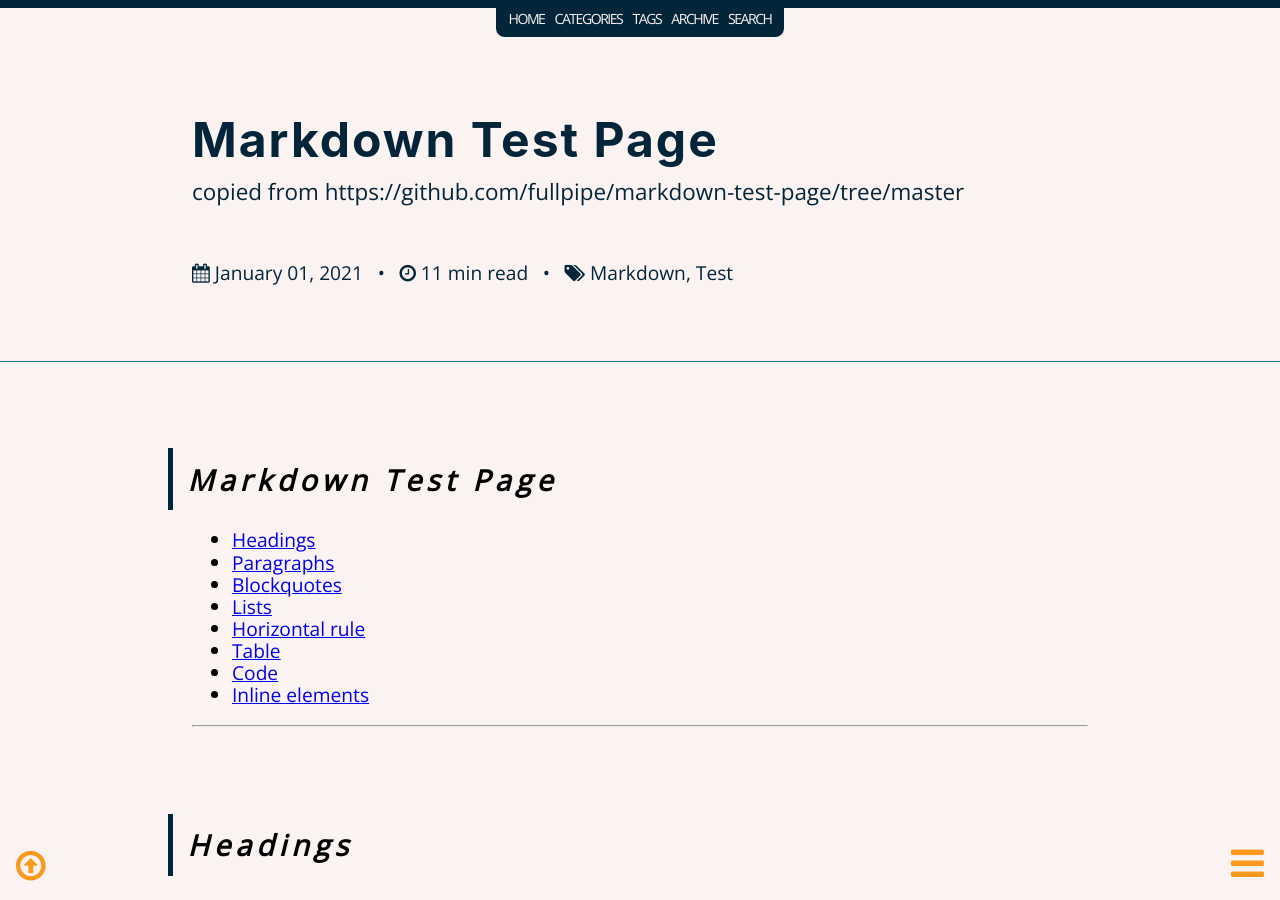
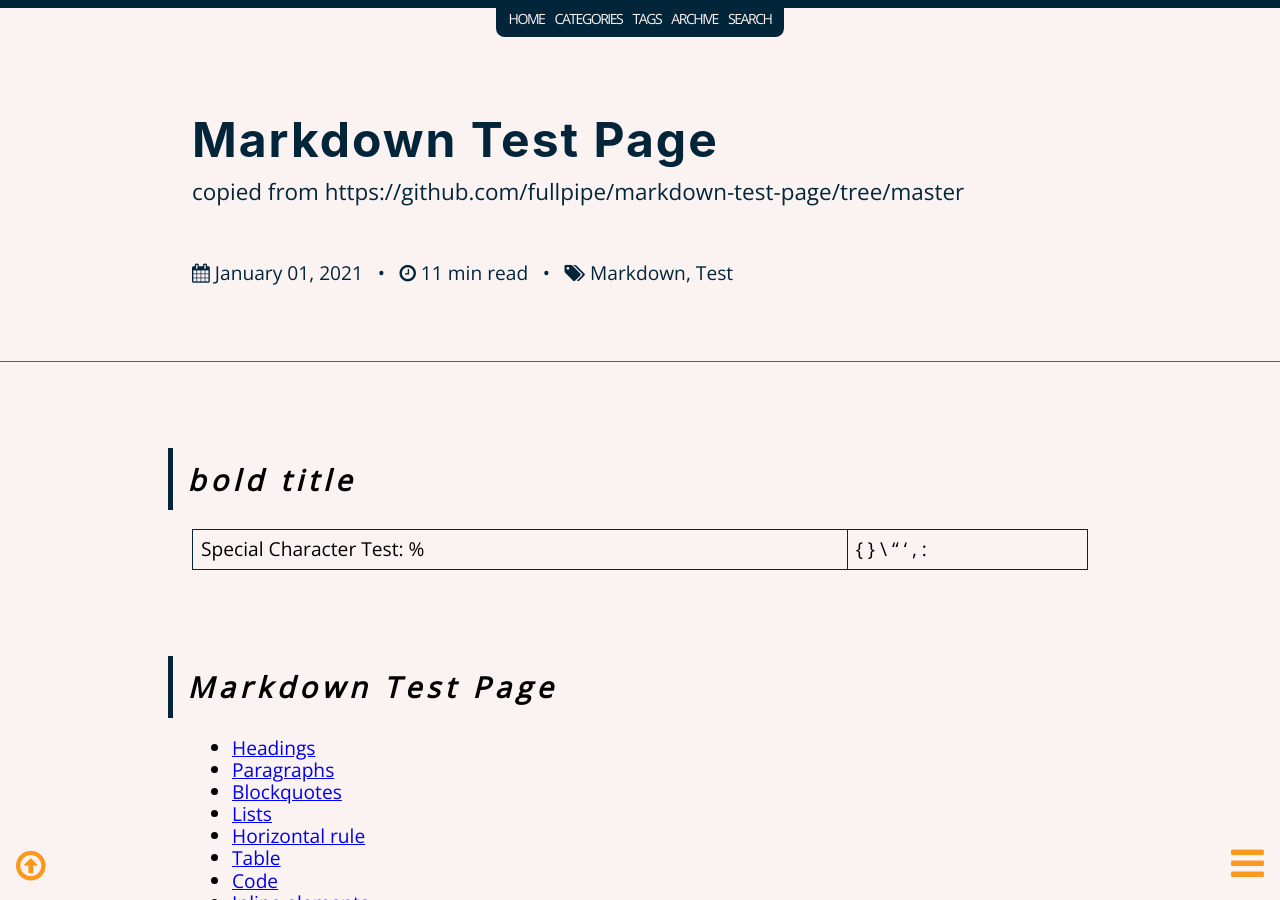
Before and after one commit to papierkorp/jekyll-theme-horizon-flow, a Jekyll site: the page built from _posts/2021-01-01-markdown-test-page.md, in a window 1280 px wide and 900 px high. Built offline with Jekyll 4.4.1, drawn with Linux system fonts in a browser that asks for light colours.

```diff
--- a/_layouts/archive.html
+++ b/_layouts/archive.html
@@ -65,7 +65,7 @@ layout: default
 
               <span class="archive_summary">
                 <h3>
-                  <a href="{{ site.baseurl }}{{ post.url | relative_url }}">{{ post.title }}</a>
+                  <a href="{{ site.baseurl }}{{ post.url }}">{{ post.title }}</a>
                 </h3>
                 {{ post.content | markdownify | strip_html | truncatewords: 50 }}
               </span>
--- a/_layouts/home.html
+++ b/_layouts/home.html
@@ -47,11 +47,11 @@ layout: default
 		<!-- Pagination links -->
 		<div class="pagination">
 			{% if paginator.previous_page %}
-				<a class="previous" href="{{ paginator.previous_page_path }}"><span class="spanprevious"><i class="arrow left" title="previous page"></i></span></a>
+				<a class="previous" href="{{ site.baseurl}}{{ paginator.previous_page_path }}"><span class="spanprevious"><i class="arrow left" title="previous page"></i></span></a>
 			{% endif %}
 				<p class="page_count">{{ paginator.page }} / {{ paginator.total_pages }}</p>
 			{% if paginator.next_page %}
-				<a class="next" href="{{ paginator.next_page_path }}"><span class="spannext"><i class="arrow right" title="next page"></i></span></a>
+				<a class="next" href="{{ site.baseurl}}{{ paginator.next_page_path }}"><span class="spannext"><i class="arrow right" title="next page"></i></span></a>
 			{% endif %}
 		</div>
 	</section>
--- a/_posts/2021-01-01-markdown-test-page.md
+++ b/_posts/2021-01-01-markdown-test-page.md
@@ -5,6 +5,9 @@ date: 2021-01-01
 tags: markdown test
 subtitle: "copied from https://github.com/fullpipe/markdown-test-page/tree/master"
 ---
+# **bold title**
+
+Special Character Test: % | { } \ " ' , :
 
 # <a name="top"></a>Markdown Test Page
 
--- a/assets/search.json
+++ b/assets/search.json
@@ -6,8 +6,8 @@
     {% if post.searchable != false %}
     {
       "title"    : "{{ post.title | escape }}",
-      "summary"  : "{{ post.content | markdownify | strip_html | truncatewords: 50 }}",
-      "url"      : "{{ site.baseurl }}{{ post.url }}",
+      "summary"  : {{ post.content | strip_html | truncatewords: 50 | jsonify }},
+      "url"      : "{{site.url}}{{ site.baseurl }}{{ post.url }}",
       "category" : "{{ post.categories | join: ', ' }}",
       "tags"     : "{{ post.tags | join: ', ' }}",
       "keywords" : "{{ post.search_keywords }}",
```
Also changed, not shown: _layouts/search.html (+2 -8 lines).
